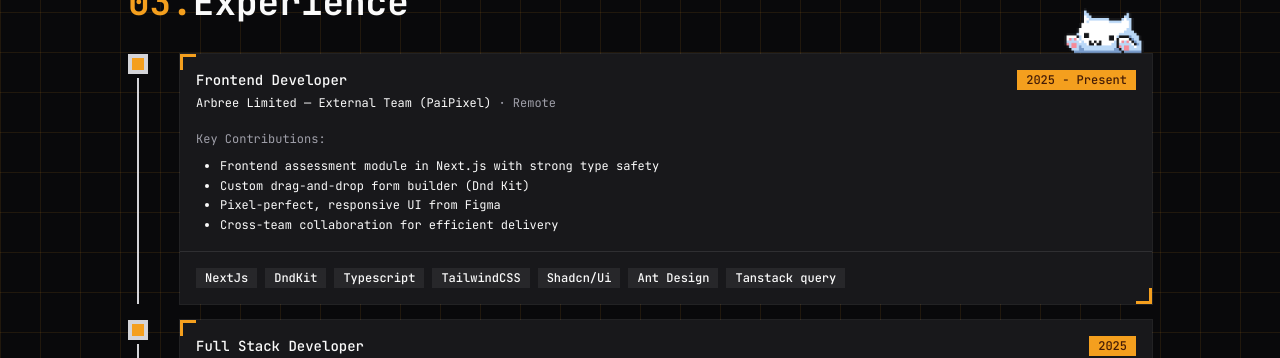
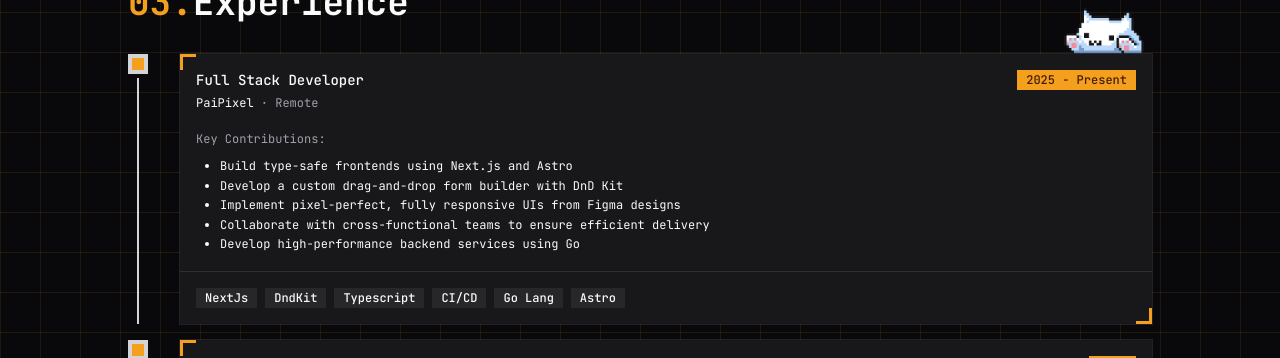
Before and after one commit to TanzimKShanto/portfolio-V2, a Next.js app: page / in a window 1280 px wide. Shown: the part 2308-2666 px from the top of the page. Built offline with nearby package versions, Linux system fonts and the light colour scheme; no server answers.

Commit message:
fixed experience section

```diff
--- a/app/globals.css
+++ b/app/globals.css
@@ -189,3 +189,19 @@
     linear-gradient(to bottom, rgba(245, 159, 31, 0.1) 1px, transparent 1px);
   background-size: 40px 40px;
 }
+
+.glow-bg {
+  position: absolute;
+  pointer-events: none;
+  z-index: -10;
+
+  background: radial-gradient(70% 50% at 50% 45%,
+      rgba(245, 158, 11, 0.45),
+      /* amber glow */
+      #f59e0b 30%,
+      #f59e0b 55%,
+      transparent 65%);
+
+  filter: blur(110px);
+  opacity: 0.55;
+}
--- a/components/about.tsx
+++ b/components/about.tsx
@@ -14,7 +14,7 @@ export default function About() {
     }
   ]
   return (
-    <div id="about" className="sm:w-5xl w-full max-sm:px-4 py-6 self-center flex flex-col gap-8">
+    <div id="about" className="sm:w-5xl relative w-full max-sm:px-4 py-6 self-center flex flex-col gap-8">
       <h1 className="font-bold sm:text-4xl text-2xl">
         <span className="text-primary">01.</span>
         About Me
--- a/components/experience.tsx
+++ b/components/experience.tsx
@@ -5,16 +5,17 @@ import { Card, CardContent, CardDescription, CardFooter, CardHeader, CardTitle }
 export default function Experience() {
   const experienceData = [
     {
-      title: "Frontend Developer",
-      company: "Arbree Limited — External Team (PaiPixel)",
+      title: "Full Stack Developer",
+      company: "PaiPixel",
       location: "Remote",
       duration: "2025 - Present",
-      stacks: ["NextJs", "DndKit", "Typescript", "TailwindCSS", "Shadcn/Ui", "Ant Design", "Tanstack query"],
+      stacks: ["NextJs", "DndKit", "Typescript", "CI/CD", "Go Lang", "Astro"],
       responsibilities: [
-        "Frontend assessment module in Next.js with strong type safety",
-        "Custom drag-and-drop form builder (Dnd Kit)",
-        "Pixel-perfect, responsive UI from Figma",
-        "Cross-team collaboration for efficient delivery",
+        "Build type-safe frontends using Next.js and Astro",
+        "Develop a custom drag-and-drop form builder with DnD Kit",
+        "Implement pixel-perfect, fully responsive UIs from Figma designs",
+        "Collaborate with cross-functional teams to ensure efficient delivery",
+        "Develop high-performance backend services using Go",
       ]
     },
     {
```
